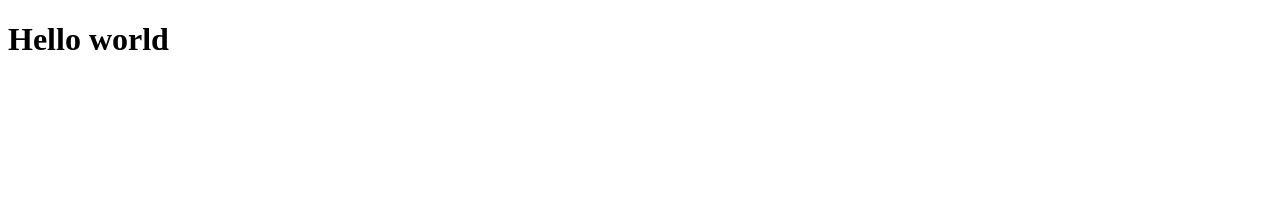
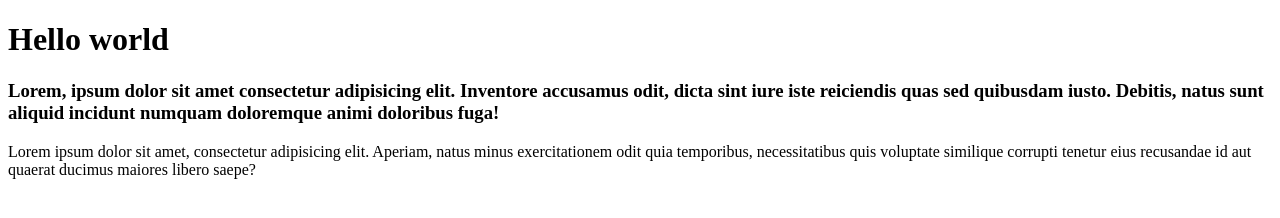
Before and after one commit to Damilarr/git-trying, a plain HTML site: page index.html in a window 1280 px wide. Drawn offline with Linux system fonts and the light colour scheme.

Commit message:
updated version

```diff
--- a/index.html
+++ b/index.html
@@ -8,5 +8,7 @@
 </head>
 <body>
     <h1>Hello world</h1>
+    <h3>Lorem, ipsum dolor sit amet consectetur adipisicing elit. Inventore accusamus odit, dicta sint iure iste reiciendis quas sed quibusdam iusto. Debitis, natus sunt aliquid incidunt numquam doloremque animi doloribus fuga!</h3>
+    <p>Lorem ipsum dolor sit amet, consectetur adipisicing elit. Aperiam, natus minus exercitationem odit quia temporibus, necessitatibus quis voluptate similique corrupti tenetur eius recusandae id aut quaerat ducimus maiores libero saepe?</p>
 </body>
 </html>
```
